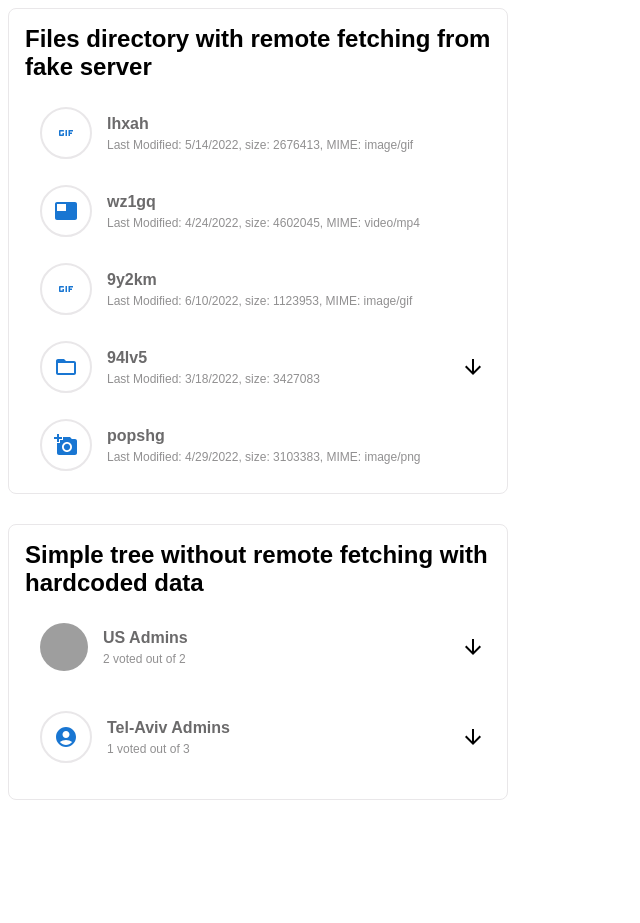
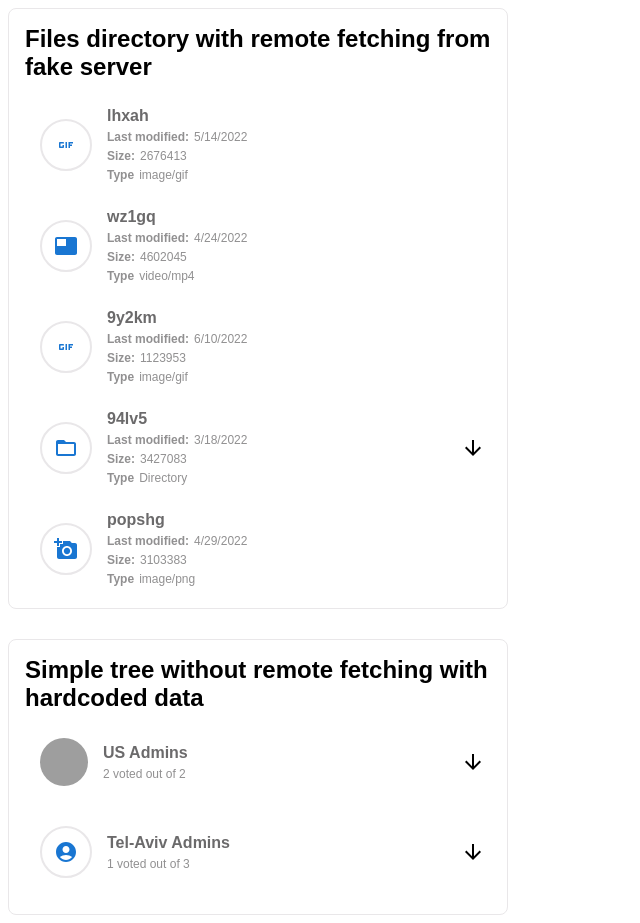
Before and after one commit to alonbgit/wiz-tree, a React (Create React App) app: page / in a window 1280 px wide. Shown: the whole page, without its empty margins (0-640 px from the left). Before the commit the page ends 808 px from the top, so only its background shows below. Built offline with nearby package versions, Linux system fonts and the light colour scheme; grey boxes are pictures that could not be loaded.

Commit message:
feat: added file-description component. using React.ReactNode instead any

```diff
--- a/src/App.tsx
+++ b/src/App.tsx
@@ -4,6 +4,7 @@ import TreeNodes from './config/tree-nodes';
 import filesService from './services/files-service';
 import { TreeNodeType, Files, File } from './types/types';
 import { getIconByFile } from './services/file-type-icons';
+import FileDescription from './components/file-description/file-description';
 
 import './App.scss';
 
@@ -27,7 +28,10 @@ function App() {
     initRoots();
   }, []);
 
-  const getDescription = (file: File): string => {
+  const getDescription = (file: File): React.ReactNode => {
+    return (
+      <FileDescription file={file} />
+    );
     const { lastModifiedDate, size, type, isDirectory } = file;
     let description = `Last Modified: ${lastModifiedDate.toLocaleDateString('en-US')}, size: ${size}`;
     if (!isDirectory) {
--- /dev/null
+++ b/src/components/file-description/file-description.scss
@@ -0,0 +1,15 @@
+.file-description {
+    display: flex;
+    flex-direction: column;
+    row-gap: 5px;
+
+    &__label {
+        font-weight: bold;
+        display: block;
+    }
+
+    &__value {
+        font-weight: normal;
+        margin: 0 5px;
+    }
+}
--- /dev/null
+++ b/src/components/file-description/file-description.tsx
@@ -0,0 +1,39 @@
+import React from 'react';
+import { File } from '../../types/types';
+
+import './file-description.scss';
+
+interface Props {
+    file: File;
+}
+
+const FileDescription: React.FC<Props> = ({
+    file,
+}) => {
+    const { lastModifiedDate, size, type, isDirectory } = file;
+
+    return (
+        <div className='file-description'>
+            <label className='file-description__label'>
+                Last modified:
+                <span className='file-description__value'>
+                    {lastModifiedDate.toLocaleDateString('en-US')}
+                </span>
+            </label>
+            <label className='file-description__label'>
+                Size:
+                <span className='file-description__value'>
+                    {size}
+                </span>
+            </label>
+            <label className='file-description__label'>
+                Type
+                <span className='file-description__value'>
+                    {isDirectory ? 'Directory' : type}
+                </span>
+            </label>
+        </div>
+    )
+}
+
+export default FileDescription;
--- a/src/components/tree/tree.tsx
+++ b/src/components/tree/tree.tsx
@@ -63,8 +63,8 @@ const Tree: React.FC<Props> = ({
 interface TreeNodeProps {
     className?: string;
     title: string;
-    description: string;
-    avatar?: string | any;
+    description: string | React.ReactNode;
+    avatar?: string | React.ReactNode;
     nodes?: TreeNodeType[];
     hasNodes?: boolean;
     isOpen?: boolean;
--- a/src/types/types.ts
+++ b/src/types/types.ts
@@ -1,8 +1,10 @@
+import React from "react";
+
 export interface TreeNodeType {
     id: string;
     title: string;
-    description: string;
-    avatar?: string | any;
+    description: string | React.ReactNode;
+    avatar?: string | React.ReactNode;
     nodes?: TreeNodeType[];
     hasNodes?: boolean;
     isOpen?: boolean;
```
